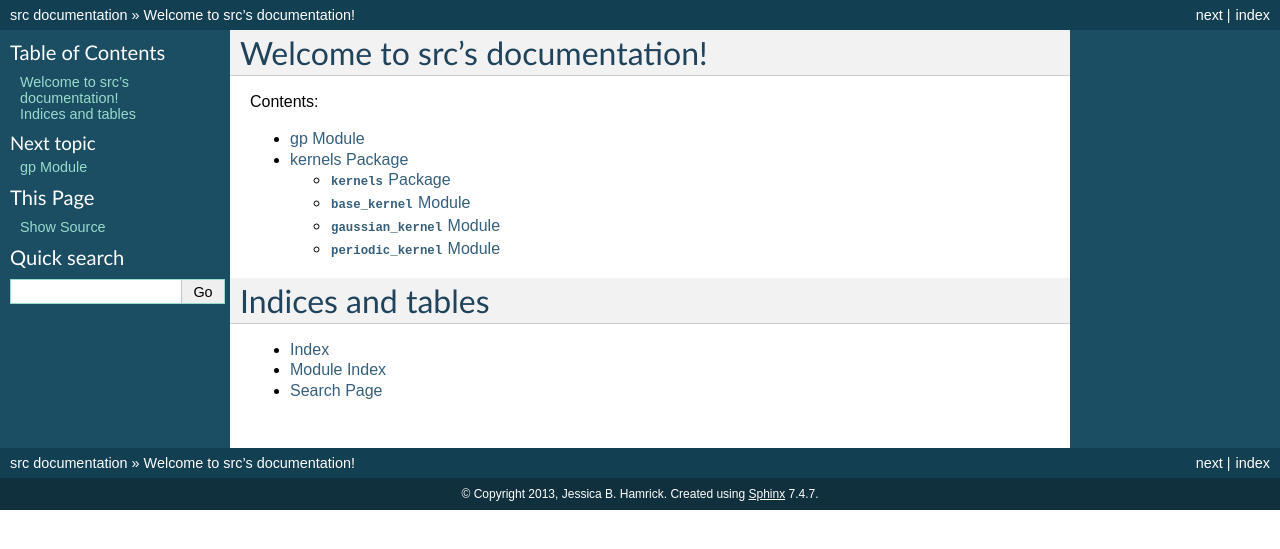
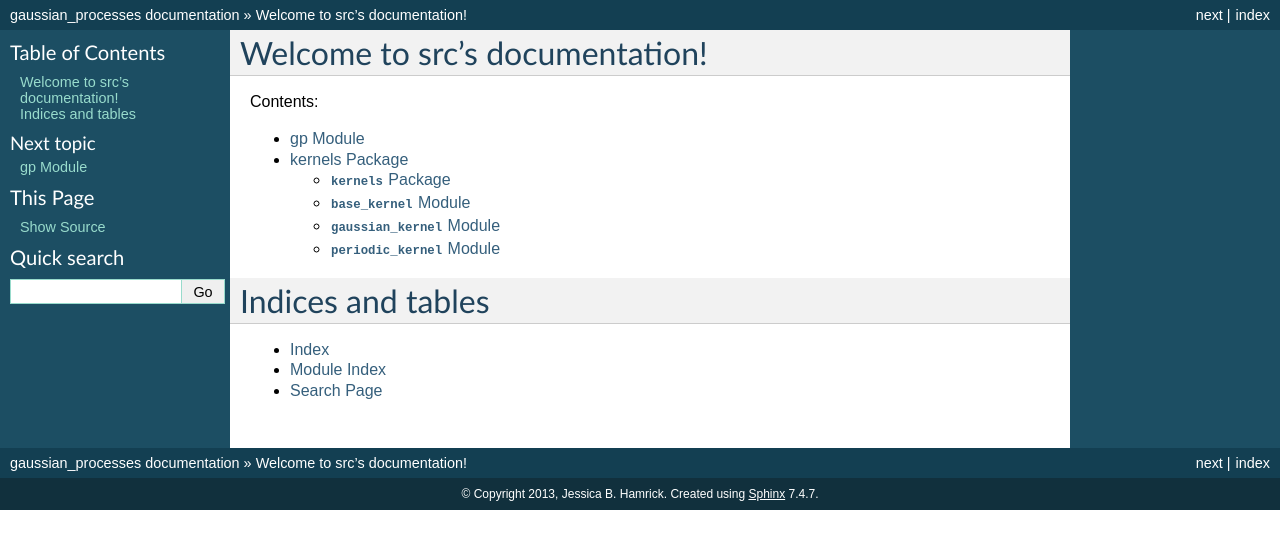
Before and after one commit to jhamrick/gaussian_processes, a Sphinx documentation site: the page built from docs/index.rst, in a window 1280 px wide. Shown: the top 549 px of the page. Built offline with Sphinx 7.4.7, drawn with Linux system fonts in a browser that asks for light colours.

```diff
--- a/docs/conf.py
+++ b/docs/conf.py
@@ -1,6 +1,6 @@
 # -*- coding: utf-8 -*-
 #
-# src documentation build configuration file, created by
+# gaussian_processes documentation build configuration file, created by
 # sphinx-quickstart on Sat Jun 29 16:21:04 2013.
 #
 # This file is execfile()d with the current directory set to its containing dir.
@@ -28,7 +28,8 @@ sys.path.insert(0, os.path.abspath('../src'))
 extensions = ['sphinx.ext.autodoc',
               'sphinx.ext.viewcode',
               'sphinx.ext.mathjax',
-              'numpydoc']
+              'numpydoc',
+              'sphinx.ext.autosummary']
 
 # Add any paths that contain templates here, relative to this directory.
 templates_path = ['_templates']
@@ -43,7 +44,7 @@ source_suffix = '.rst'
 master_doc = 'index'
 
 # General information about the project.
-project = u'src'
+project = u'gaussian_processes'
 copyright = u'2013, Jessica B. Hamrick'
 
 # The version info for the project you're documenting, acts as replacement for
@@ -170,7 +171,7 @@ html_static_path = ['_static']
 #html_file_suffix = None
 
 # Output file base name for HTML help builder.
-htmlhelp_basename = 'srcdoc'
+htmlhelp_basename = 'gaussian_processes_doc'
 
 
 # -- Options for LaTeX output --------------------------------------------------
@@ -189,7 +190,7 @@ latex_elements = {
 # Grouping the document tree into LaTeX files. List of tuples
 # (source start file, target name, title, author, documentclass [howto/manual]).
 latex_documents = [
-  ('index', 'src.tex', u'src Documentation',
+  ('index', 'gaussian_processes.tex', u'gaussian_processes Documentation',
    u'Jessica B. Hamrick', 'manual'),
 ]
 
@@ -219,7 +220,7 @@ latex_documents = [
 # One entry per manual page. List of tuples
 # (source start file, name, description, authors, manual section).
 man_pages = [
-    ('index', 'src', u'src Documentation',
+    ('index', 'gaussian_processes', u'gaussian_processes Documentation',
      [u'Jessica B. Hamrick'], 1)
 ]
 
@@ -233,8 +234,8 @@ man_pages = [
 # (source start file, target name, title, author,
 #  dir menu entry, description, category)
 texinfo_documents = [
-  ('index', 'src', u'src Documentation',
-   u'Jessica B. Hamrick', 'src', 'One line description of project.',
+  ('index', 'gaussian_processes', u'gaussian_processes Documentation',
+   u'Jessica B. Hamrick', 'gaussian_processes', 'One line description of project.',
    'Miscellaneous'),
 ]
 
@@ -254,7 +255,7 @@ texinfo_documents = [
 # -- Options for Epub output ---------------------------------------------------
 
 # Bibliographic Dublin Core info.
-epub_title = u'src'
+epub_title = u'gaussian_processes'
 epub_author = u'Jessica B. Hamrick'
 epub_publisher = u'Jessica B. Hamrick'
 epub_copyright = u'2013, Jessica B. Hamrick'
@@ -307,3 +308,21 @@ epub_copyright = u'2013, Jessica B. Hamrick'
 
 # If false, no index is generated.
 #epub_use_index = True
+
+# -- Options for autodoc ---------------------------------------------
+
+autoclass_content = 'class'
+autodoc_member_order = 'groupwise'
+autodoc_default_flags = ['members',
+                         'undoc-members',
+                         'inherited-members',
+                         'show-inheritance']
+
+# -- Options for autosummary------------------------------------------
+
+autosummary_generate = False
+
+
+# -- Options for numpydoc --------------------------------------------
+
+numpydoc_show_class_members = False
```
